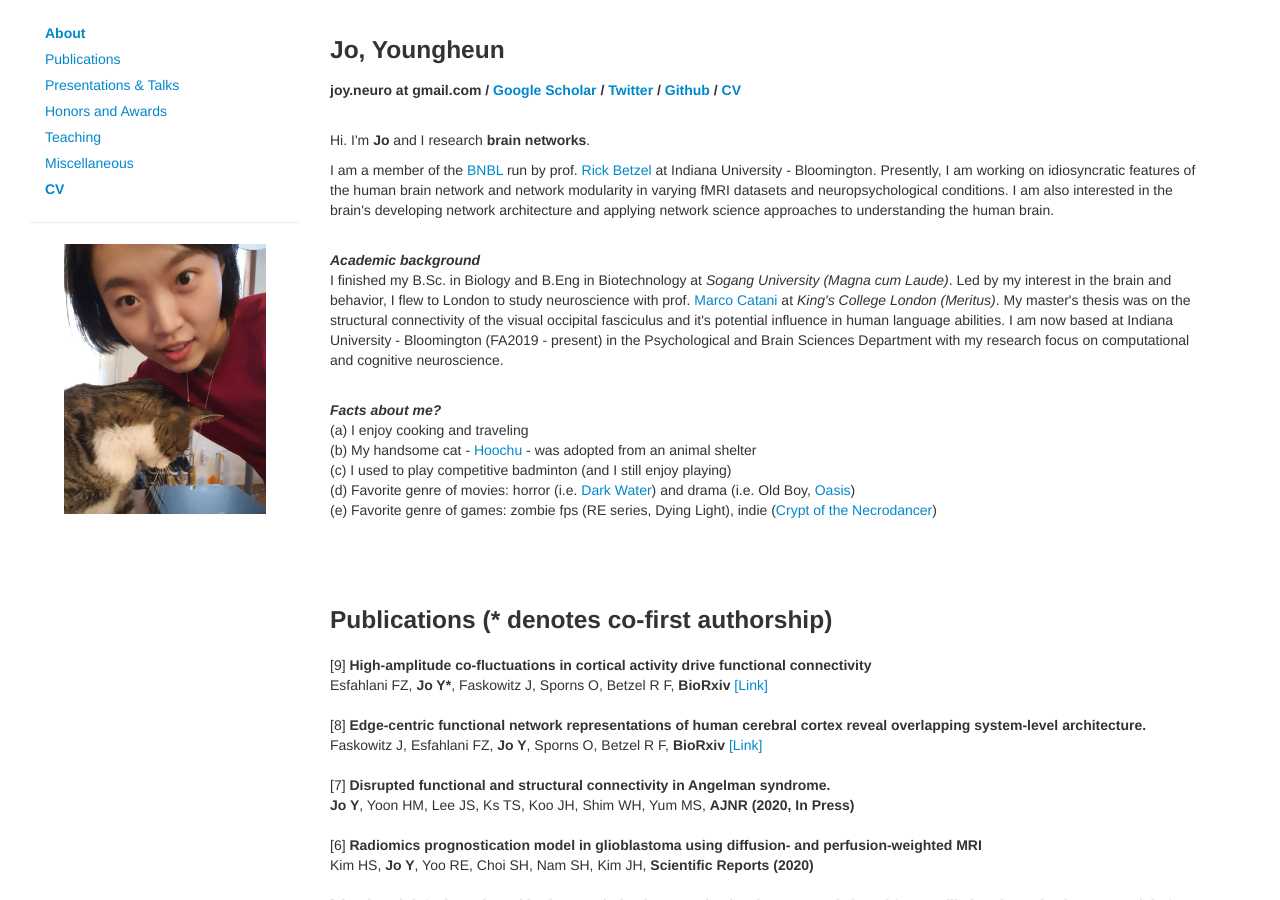
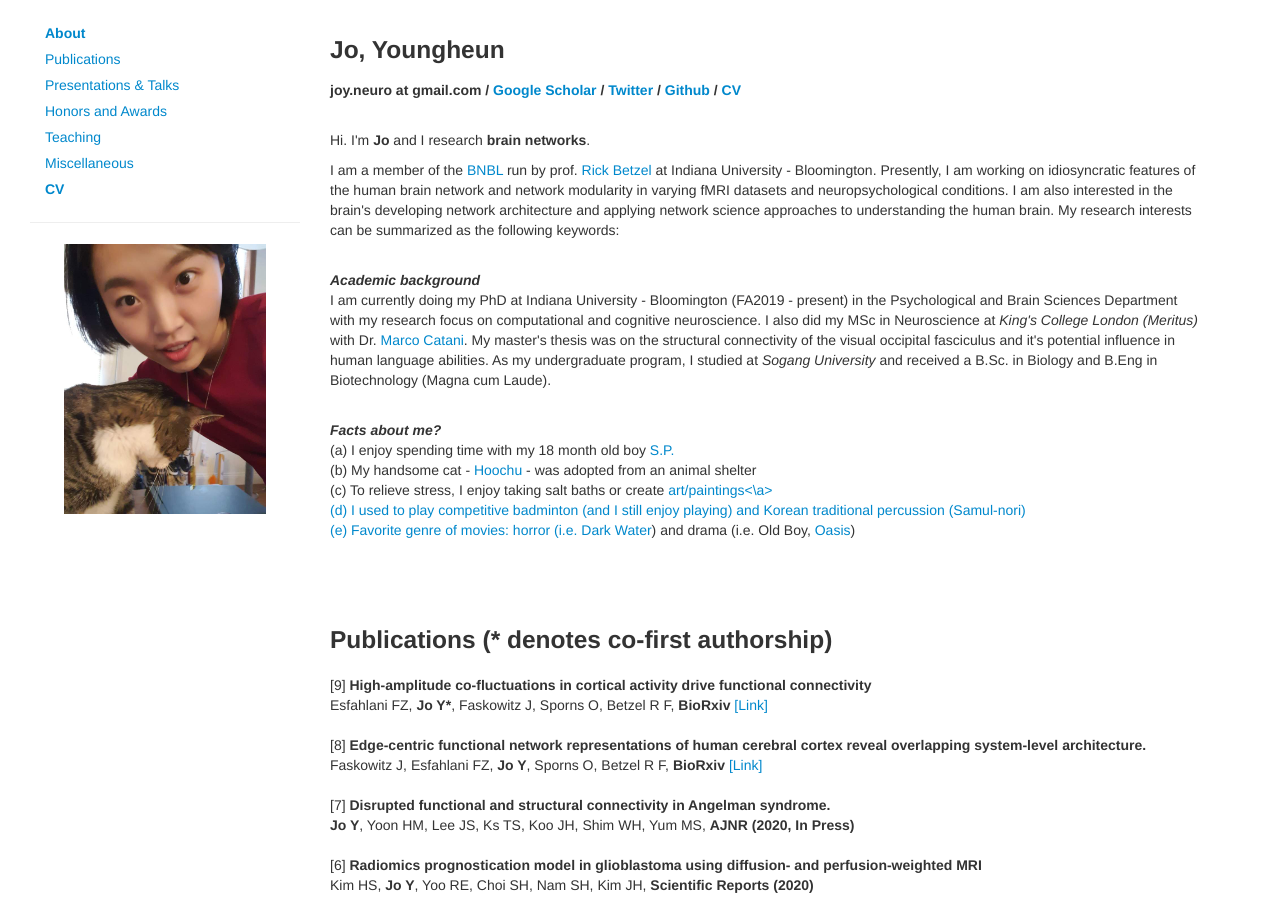
Before and after one commit to joy-neuro/joy-neuro.github.io, a Jekyll site: the page index.html, which Jekyll copies as it is, in a window 1280 px wide and 900 px high. Built offline with Jekyll 4.4.1, drawn with Linux system fonts in a browser that asks for light colours; nearby versions of some CDN libraries; comment, search, counter and statistics services are not loaded.

Commit message:
Update index.html

```diff
--- a/index.html
+++ b/index.html
@@ -34,7 +34,7 @@
             <li><a href="#teaching">Teaching</a></li>
             <li><a href="#miscellaneous">Miscellaneous</a></li>
             <li><a target="_blank"
-                   href="https://drive.google.com/file/d/1EqPUwVgq3TxFbB9l-oXhcaG5R4osM-cH/view?usp=sharing"><b>CV</b></a>
+                   href="https://drive.google.com/file/d/1QgdUuUfGeGwr9LkokM7Ih4-o1GwezyRT/view?usp=sharing"><b>CV</b></a>
             </li>
         </ul>
         <hr class="hidden-phone">
@@ -79,26 +79,25 @@
             <p>
                 I am a member of the <a target="_blank" href="https://www.brainnetworkslab.com/">BNBL</a> run by prof. <a target="_blank" href= "https://scholar.google.com/citations?user=3j9gqsEAAAAJ&hl=en&oi=ao">Rick Betzel</a> at Indiana University - Bloomington.
                 Presently, I am working on idiosyncratic features of the human brain network and network modularity in varying fMRI datasets and neuropsychological conditions.
-                I am also interested in the brain's developing network architecture and applying network science approaches to understanding the human brain.
+                I am also interested in the brain's developing network architecture and applying network science approaches to understanding the human brain. My research interests can be summarized as the following keywords:
             </p>
             </br>
             <p>
                 <b><em>Academic background</em></b>
             </br>
-                I finished my B.Sc. in Biology and B.Eng in Biotechnology at <em>Sogang University (Magna cum Laude)</em>.
-                Led by my interest in the brain and behavior, I flew to London to study neuroscience with prof. <a target="_blank" href="https://scholar.google.co.kr/citations?user=VPqrCdQAAAAJ&hl=en&oi=ao">Marco Catani</a> at <em>King's College London (Meritus)</em>.
-                My master's thesis was on the structural connectivity of the visual occipital fasciculus and it's potential influence in human language abilities.
-                I am now based at Indiana University - Bloomington (FA2019 - present) in the Psychological and Brain Sciences Department with my research focus on computational and cognitive neuroscience.
+                I am currently doing my PhD at Indiana University - Bloomington (FA2019 - present) in the Psychological and Brain Sciences Department with my research focus on computational and cognitive neuroscience. I also did my MSc in Neuroscience at <em>King's College London (Meritus)</em>
+                with Dr. <a target="_blank" href="https://scholar.google.co.kr/citations?user=VPqrCdQAAAAJ&hl=en&oi=ao">Marco Catani</a>. My master's thesis was on the structural connectivity of the visual occipital fasciculus and it's potential influence in human language abilities.
+                As my undergraduate program, I studied at <em>Sogang University</em> and received a B.Sc. in Biology and B.Eng in Biotechnology (Magna cum Laude).
             </p>
             </br>
             <p>
                 <b><em>Facts about me?</em></b>
             </br>
-(a) I enjoy cooking and traveling</br>
+                (a) I enjoy spending time with my 18 month old boy <a target="_blank" href="">S.P.</a> </br>
                 (b) My handsome cat - <a target="_blank" href="https://github.com/joy-neuro/joy-neuro.github.io/blob/master/assets_files/hoochu.jpeg?raw=true">Hoochu</a> - was adopted from an animal shelter</br>
-(c) I used to play competitive badminton (and I still enjoy playing) </br>
-                (d) Favorite genre of movies: horror (i.e. <a target="_blank" href="https://en.wikipedia.org/wiki/Dark_Water_(2002_film)">Dark Water</a>) and drama (i.e. Old Boy, <a target="_blank" href="https://en.wikipedia.org/wiki/Oasis_(2002_film)">Oasis</a>) </br>
-                (e) Favorite genre of games: zombie fps (RE series, Dying Light), indie (<a target="_blank" href="https://www.youtube.com/watch?v=R5198bVlANY">Crypt of the Necrodancer</a>) </br>
+                (c) To relieve stress, I enjoy taking salt baths or create <a target="_blank" href="">art/paintings<\a></br>
+                (d) I used to play competitive badminton (and I still enjoy playing) and Korean traditional percussion (Samul-nori) </br>
+                (e) Favorite genre of movies: horror (i.e. <a target="_blank" href="https://en.wikipedia.org/wiki/Dark_Water_(2002_film)">Dark Water</a>) and drama (i.e. Old Boy, <a target="_blank" href="https://en.wikipedia.org/wiki/Oasis_(2002_film)">Oasis</a>) </br>
             </p>
 
 
```
